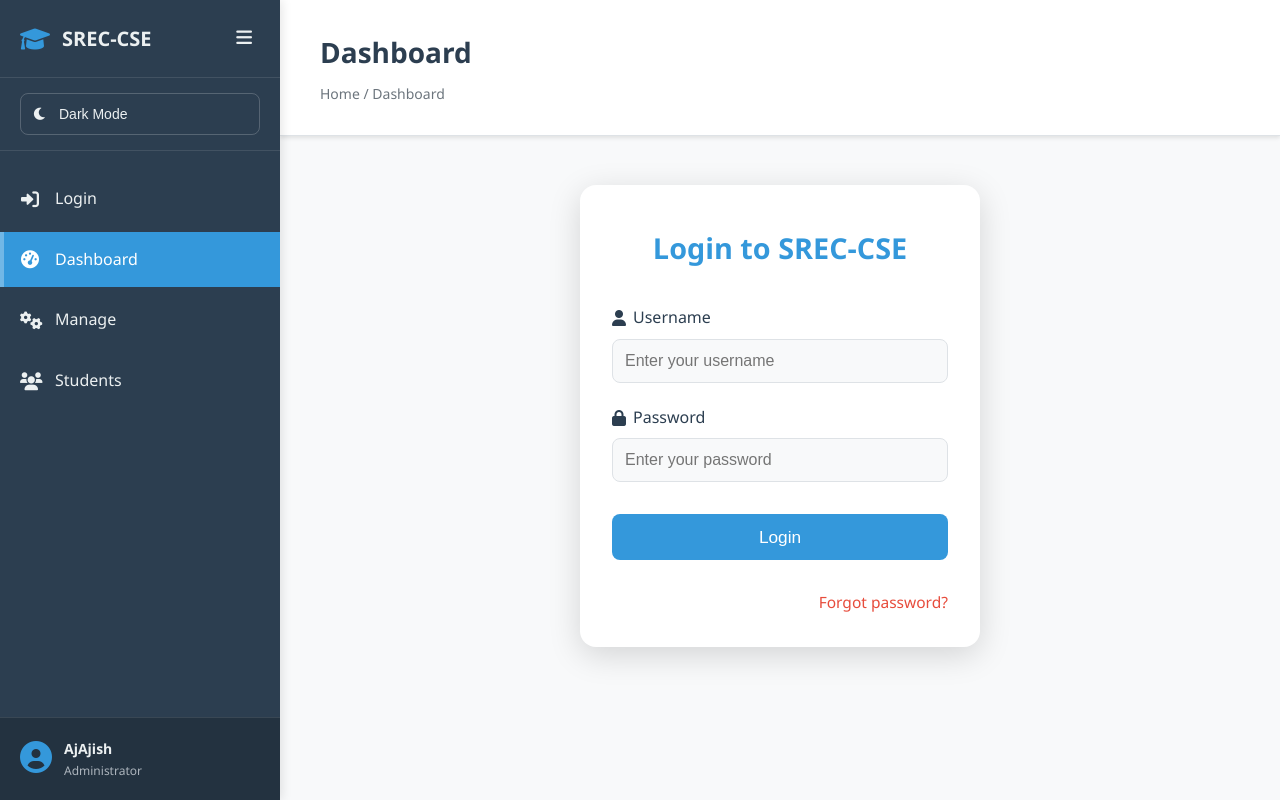
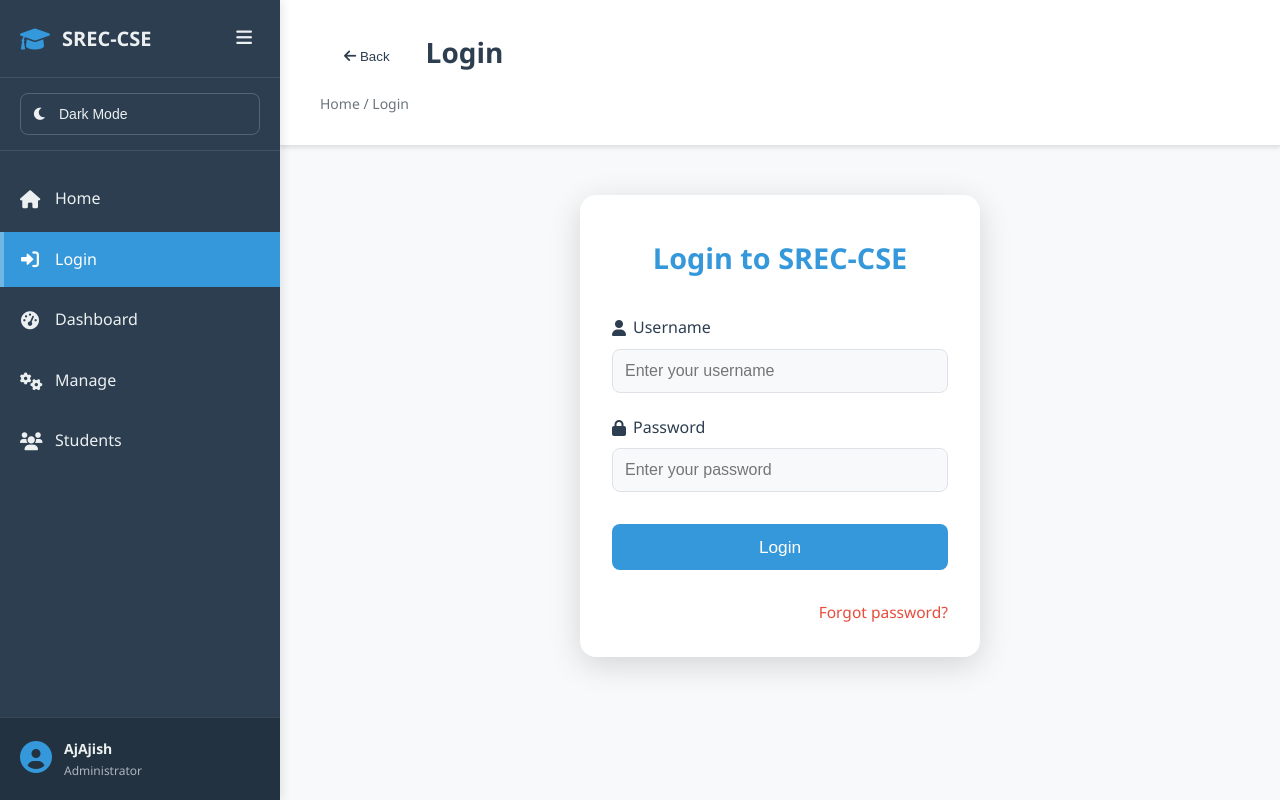
Before and after one commit to AjAjish/attendance_management_sys, a Django app: page /login/ in a window 1280 px wide. Run offline with Django 5.2, Linux system fonts and the light colour scheme.

Commit message:
Adding Pages

```diff
--- a/myapp/static/myapp/style.css
+++ b/myapp/static/myapp/style.css
@@ -163,6 +163,50 @@ body {
 
 .sidebar.collapsed .theme-text {
     display: none;
+}
+
+/* --- Back Button & Header Bar (Add these to your existing CSS) --- */
+.header-bar {
+    display: flex;
+    align-items: center;
+    gap: 12px;
+    margin-bottom: 10px;
+}
+
+.back-btn {
+    display: inline-flex;
+    align-items: center;
+    gap: 8px;
+    padding: 8px 14px;
+    border-radius: 8px;
+    border: 1px solid var(--border-color);
+    background: var(--bg-primary);
+    color: var(--text-primary);
+    cursor: pointer;
+    line-height: 1;
+    transition: background-color 0.2s ease, color 0.2s ease, border-color 0.2s ease, transform 0.1s ease;
+}
+
+.back-btn i {
+    font-size: 14px;
+}
+
+.back-btn:hover {
+    background-color: var(--bg-tertiary);
+    border-color: var(--border-color);
+}
+
+.back-btn:active {
+    transform: translateY(1px);
+}
+
+[data-theme="dark"] .back-btn:hover {
+    background-color: #333333;
+}
+
+/* Keep the header title nicely aligned when button is present */
+.content-header h1 {
+    margin: 0;
 }
 
 /* Navigation Menu */
--- a/myapp/templates/base/base.html
+++ b/myapp/templates/base/base.html
@@ -17,21 +17,28 @@
                     <i class="fas fa-graduation-cap"></i>
                     <span class="logo-text">SREC-CSE</span>
                 </div>
-                <button class="toggle-btn" id="toggleBtn">
+                <button class="toggle-btn" id="toggleBtn" aria-label="Toggle sidebar">
                     <i class="fas fa-bars"></i>
                 </button>
             </div>
 
             <!-- Theme Toggle -->
             <div class="theme-toggle">
-                <button class="theme-btn" id="themeToggle">
+                <button class="theme-btn" id="themeToggle" aria-label="Toggle theme">
                     <i class="fas fa-moon" id="themeIcon"></i>
                     <span class="theme-text">Dark Mode</span>
                 </button>
             </div>
 
+            {% if not id %}
             <!-- Navigation Menu -->
             <ul class="nav-menu">
+                <li class="nav-item">
+                    <a href="{% url 'home' %}" class="nav-link" data-page="home">
+                        <i class="fas fa-home"></i>
+                        <span class="nav-text">Home</span>
+                    </a>
+                </li>
                 <li class="nav-item">
                     <a href="{% url 'login' %}" class="nav-link" data-page="login">
                         <i class="fas fa-sign-in-alt"></i>
@@ -39,7 +46,7 @@
                     </a>
                 </li>
                 <li class="nav-item">
-                    <a href="{% url 'dashboard' %}" class="nav-link active" data-page="dashboard">
+                    <a href="{% url 'dashboard' %}" class="nav-link" data-page="dashboard">
                         <i class="fas fa-tachometer-alt"></i>
                         <span class="nav-text">Dashboard</span>
                     </a>
@@ -68,20 +75,69 @@
                     <span class="user-role">Administrator</span>
                 </div>
             </div>
+
+            {% endif %}
+
+            {% if id %}
+            <!-- Navigation Menu -->
+            <ul class="nav-menu">
+                <li class="nav-item">
+                    <a href="{% url 'home_with_id' id %}" class="nav-link" data-page="home">
+                        <i class="fas fa-home"></i>
+                        <span class="nav-text">Home</span>
+                    </a>
+                </li>
+                <li class="nav-item">
+                    <a href="{% url 'dashboard_with_id' id=id %}" class="nav-link" data-page="dashboard">
+                        <i class="fas fa-tachometer-alt"></i>
+                        <span class="nav-text">Dashboard</span>
+                    </a>
+                </li>
+                <li class="nav-item">
+                    <a href="{% url 'manage_with_id' id=id %}" class="nav-link" data-page="manage">
+                        <i class="fas fa-cogs"></i>
+                        <span class="nav-text">Manage</span>
+                    </a>
+                </li>
+                <li class="nav-item">
+                    <a href="{% url 'student_with_id' id=id %}" class="nav-link" data-page="students">
+                        <i class="fas fa-users"></i>
+                        <span class="nav-text">Students</span>
+                    </a>
+                </li>
+            </ul>
+
+            <!-- User Info -->
+            <div class="user-info">
+                <div class="user-avatar">
+                    <i class="fas fa-user-circle"></i>
+                </div>
+                <div class="user-details">
+                    <span class="username">AjAjish</span>
+                    <span class="user-role">Administrator</span>
+                </div>
+            </div>
+            {% endif %}
+
         </nav>
 
         <!-- Main Content -->
         <main class="main-content" id="mainContent">
             <div class="content-header">
-                <h1 id="pageTitle">Dashboard</h1>
+                <div class="header-bar">
+                    <button id="backBtn" class="btn back-btn" type="button" aria-label="Go back">
+                        <i class="fas fa-arrow-left"></i>
+                        <span class="back-text">Back</span>
+                    </button>
+                    <h1 id="pageTitle">Dashboard</h1>
+                </div>
                 <div class="breadcrumb">
                     <span id="breadcrumbPath">Home / Dashboard</span>
                 </div>
             </div>
 
             <div class="content-body">
-                {% block content %}
-                {% endblock %}
+                {% block content %}{% endblock %}
             </div>
         </main>
     </div>
@@ -98,10 +154,9 @@
         body.setAttribute('data-theme', savedTheme);
         updateThemeButton(savedTheme);
 
-        themeToggle.addEventListener('click', () => {
+        themeToggle?.addEventListener('click', () => {
             const currentTheme = body.getAttribute('data-theme');
             const newTheme = currentTheme === 'dark' ? 'light' : 'dark';
-
             body.setAttribute('data-theme', newTheme);
             localStorage.setItem('theme', newTheme);
             updateThemeButton(newTheme);
@@ -122,54 +177,92 @@
         const sidebar = document.getElementById('sidebar');
         const mainContent = document.getElementById('mainContent');
 
-        toggleBtn.addEventListener('click', () => {
+        toggleBtn?.addEventListener('click', () => {
             sidebar.classList.toggle('collapsed');
             mainContent.classList.toggle('expanded');
         });
 
-        // Navigation Functionality
+        // Navigation: set active based on current URL (works across page loads)
         const navLinks = document.querySelectorAll('.nav-link');
         const pageTitle = document.getElementById('pageTitle');
         const breadcrumbPath = document.getElementById('breadcrumbPath');
 
+        function normalizePath(p) {
+            if (!p) return '/';
+            const trimmed = p.replace(/\/+$/,'');
+            return trimmed === '' ? '/' : trimmed;
+        }
+
+        function setActiveNavFromLocation() {
+            const currentPath = normalizePath(window.location.pathname);
+            let bestMatch = null;
+            let bestLen = -1;
+
+            navLinks.forEach(link => {
+                const linkPath = normalizePath(new URL(link.href, window.location.origin).pathname);
+                const exact = linkPath === currentPath;
+                const isPrefix = currentPath.startsWith(linkPath + '/') && linkPath !== '/';
+                if (exact || isPrefix) {
+                    const len = linkPath.length;
+                    if (len > bestLen) {
+                        bestLen = len;
+                        bestMatch = link;
+                    }
+                }
+            });
+
+            // Fallback: choose Home if nothing matched
+            if (!bestMatch) {
+                bestMatch = Array.from(navLinks).find(l =>
+                    normalizePath(new URL(l.href, window.location.origin).pathname) === '/'
+                );
+            }
+
+            navLinks.forEach(l => {
+                l.classList.remove('active');
+                l.removeAttribute('aria-current');
+            });
+
+            if (bestMatch) {
+                bestMatch.classList.add('active');
+                bestMatch.setAttribute('aria-current', 'page');
+                const pageName = bestMatch.querySelector('.nav-text')?.textContent?.trim() || 'Dashboard';
+                pageTitle.textContent = pageName;
+                breadcrumbPath.textContent = `Home / ${pageName}`;
+            }
+        }
+
+        // Optional: visual feedback before navigation (doesn't prevent navigation)
         navLinks.forEach(link => {
-            link.addEventListener('click', (e) => {
-                // Only prevent default and use custom navigation for links with href="#"
-                if (link.getAttribute('href') === '#') {
-                    e.preventDefault();
-                    // Remove active class from all links
-                    navLinks.forEach(l => l.classList.remove('active'));
-                    // Add active class to clicked link
-                    link.classList.add('active');
-                    // Update page title and breadcrumb
-                    const page = link.getAttribute('data-page');
-                    const pageName = link.querySelector('.nav-text').textContent;
-                    pageTitle.textContent = pageName;
-                    breadcrumbPath.textContent = `Home / ${pageName}`;
-                    // Add smooth transition effect
-                    const contentBody = document.querySelector('.content-body');
-                    contentBody.style.opacity = '0.5';
-                    setTimeout(() => {
-                        contentBody.style.opacity = '1';
-                    }, 150);
-                }
-                // Otherwise, let the browser follow the link
+            link.addEventListener('click', () => {
+                navLinks.forEach(l => l.classList.remove('active'));
+                link.classList.add('active');
             });
         });
 
+        setActiveNavFromLocation();
+
+        // Back button behavior with fallback to Home
+        const backBtn = document.getElementById('backBtn');
+        backBtn?.addEventListener('click', (e) => {
+            e.preventDefault();
+            if (window.history.length > 1) {
+                window.history.back();
+            } else {
+                window.location.href = "{% url 'home' %}";
+            }
+        });
+
         // Mobile responsiveness
-        window.addEventListener('resize', () => {
+        function applyMobileClass() {
             if (window.innerWidth <= 768) {
                 sidebar.classList.add('mobile');
             } else {
                 sidebar.classList.remove('mobile');
             }
-        });
-
-        // Initialize mobile check
-        if (window.innerWidth <= 768) {
-            sidebar.classList.add('mobile');
         }
+        window.addEventListener('resize', applyMobileClass);
+        applyMobileClass();
 
         // Close sidebar on mobile when clicking outside
         document.addEventListener('click', (e) => {
@@ -180,21 +273,6 @@
                 }
             }
         });
-
-        // Smooth hover effects for navigation items
-        navLinks.forEach(link => {
-            link.addEventListener('mouseenter', () => {
-                if (!link.classList.contains('active')) {
-                    link.style.transform = 'translateX(5px)';
-                }
-            });
-
-            link.addEventListener('mouseleave', () => {
-                if (!link.classList.contains('active')) {
-                    link.style.transform = 'translateX(0)';
-                }
-            });
-        });
     </script>
 </body>
 </html>
--- a/myapp/templates/login.html
+++ b/myapp/templates/login.html
@@ -2,8 +2,9 @@
 {% block title %}Login | SREC-CSE{% endblock %}
 {% block content %}
 <div class="login-container">
-    <form class="login-form" method="POST" action="/login">
+    <form class="login-form" method="POST" action="{% url 'login' %}">
         <h2 class="login-title">Login to SREC-CSE</h2>
+        {% csrf_token %}
         <div class="form-group">
             <label for="username"><i class="fas fa-user"></i> Username</label>
             <input type="text" id="username" name="username" required autocomplete="username" placeholder="Enter your username">
@@ -14,7 +15,7 @@
         </div>
         <button type="submit" class="btn btn-primary login-btn">Login</button>
         <div class="login-links">
-            <a href="/forgot-password">Forgot password?</a>
+            <a href="">Forgot password?</a>
         </div>
     </form>
 </div>
--- a/myapp/urls.py
+++ b/myapp/urls.py
@@ -3,12 +3,18 @@ from . import views
 from django.conf import settings
 from django.conf.urls.static import static
 
+
 urlpatterns = [
     path('', views.home, name='home'),
+    path('home/<uuid:id>/', views.home, name='home_with_id'),
     path('login/', views.login, name='login'),
     path('dashboard/', views.dashboard, name='dashboard'),
+    path('dashboard/<uuid:id>/', views.dashboard, name='dashboard_with_id'),
     path('student/', views.student, name='student'),
+    path('student/<uuid:id>/', views.student, name='student_with_id'),
     path('manage/', views.manage, name='manage'),
+    path('manage/<uuid:id>/', views.manage, name='manage_with_id'),
+    path('logout/', views.logout, name='logout'),
 ]
 
 if settings.DEBUG:
--- a/myapp/views.py
+++ b/myapp/views.py
@@ -1,16 +1,63 @@
-from django.shortcuts import render
+from django.shortcuts import render , redirect
+from django.contrib import messages
+from .models import User
 
-def home(request):
+def base(request):
     return render(request, 'base/base.html')
 
+def home(request, id=None):
+    if id:
+        user = User.objects.get(id=id)
+        return render(request, 'home.html', {'id': id})
+    return render(request, 'home.html')
+
 def login(request):
+    if request.method == 'POST':
+        username = request.POST.get('username')
+        password = request.POST.get('password')
+        print(f"Username: {username}, Password: {password}")  # Debugging line
+        try:
+            # To check existing user
+            user = User.objects.get(username=username)
+            if user.password == password:
+                id = str(user.id)
+                # Make it userid on session for after login
+                request.session['id'] = id
+                messages.success(request, 'Login successful!')
+                return redirect('dashboard_with_id', id=id)
+            # Check if user is admin
+            elif user.role == "admin" and user.password == password:
+                id = str(user.id)
+                request.session['id'] = id
+                messages.success(request, 'Login successful!')
+                return redirect('dashboard_with_id', id=id)
+            else:
+                return render(request, 'login.html', {'error': 'Invalid username or password'})
+        except User.DoesNotExist:
+            return render(request, 'login.html', {'error': 'Invalid username or password'})
+
     return render(request, 'login.html')
 
-def dashboard(request):
+def dashboard(request, id=None):
+    if id:
+        user = User.objects.get(id=id)
+        return render(request, 'dashboard.html', {'id': id})
     return render(request, 'dashboard.html')
 
-def student(request):
+def student(request, id=None):
+    if id:
+        user = User.objects.get(id=id)
+        return render(request, 'student.html', {'id': id})
     return render(request, 'student.html')
 
-def manage(request):
+def manage(request, id=None):
+    if id:
+        user = User.objects.get(id=id)
+        return render(request, 'manage.html', {'id': id})
     return render(request, 'manage.html')
+
+def logout(request):
+    # Clear the session data
+    request.session.flush()
+    messages.success(request, 'Logout successful!')
+    return redirect('home')
```
Also changed, not shown: other parts of myapp/static/myapp/style.css (+78 -0 lines).
